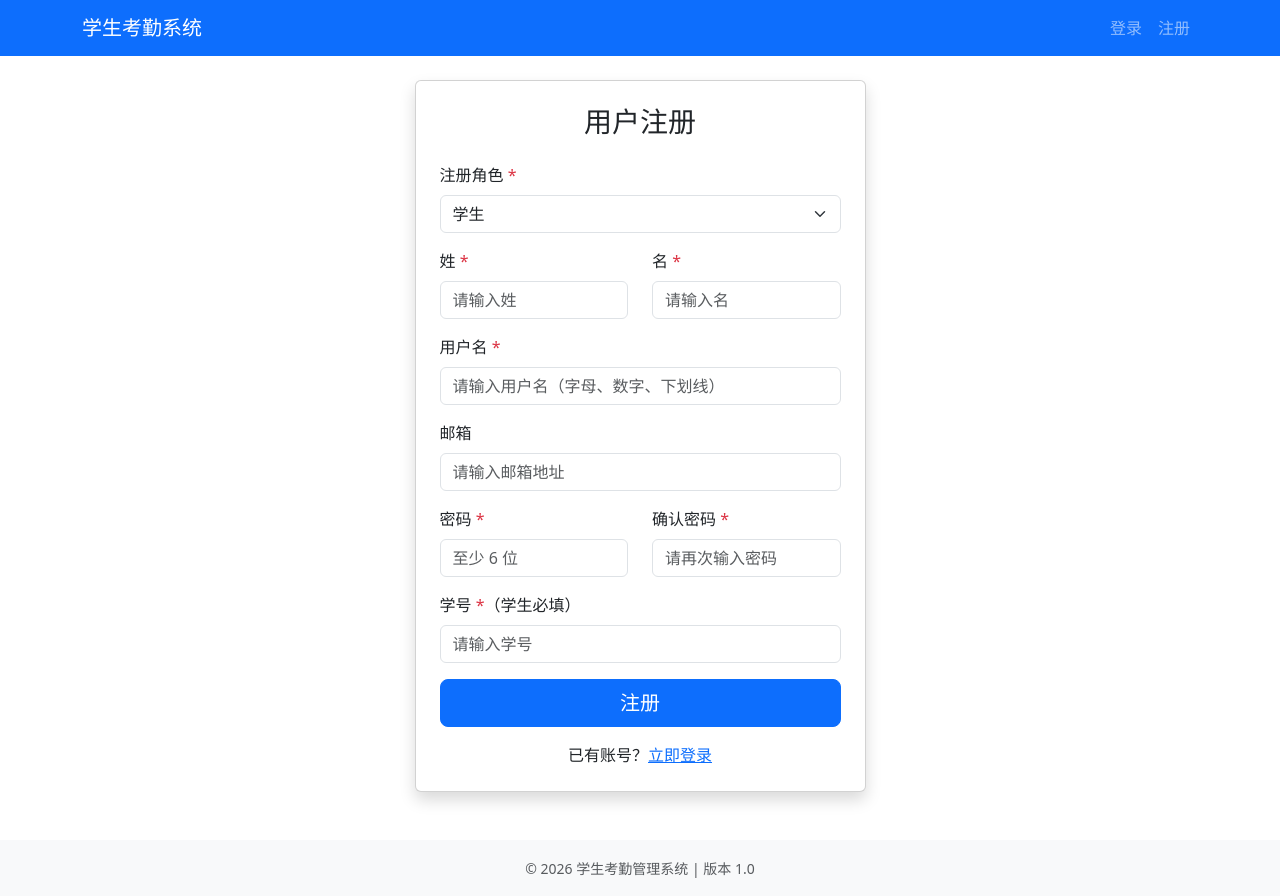
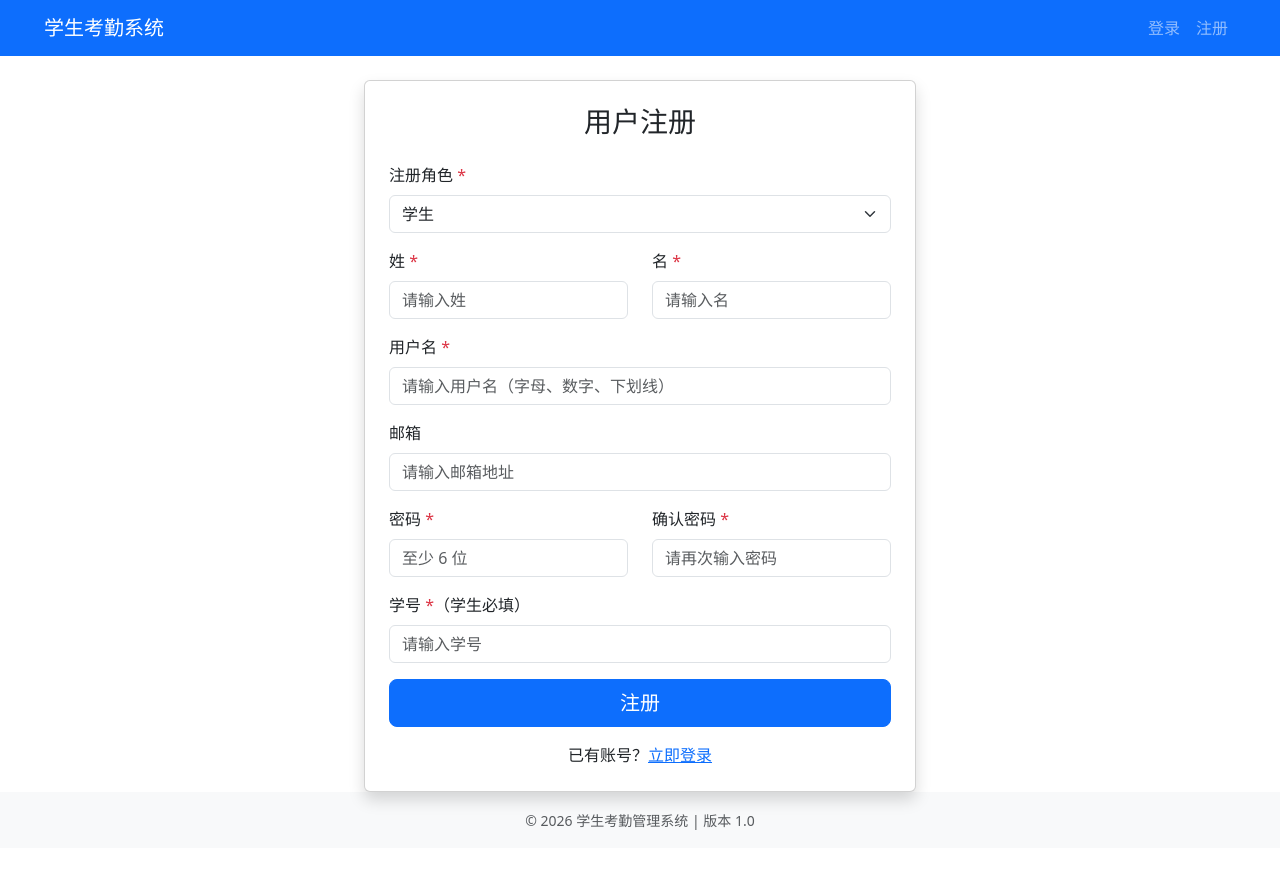
Before and after one commit to CzxLightNing/student-attendance-system, a Django app: page /accounts/register/ in a window 1280 px wide. After the commit the page ends 830 px from the top, so only its background shows below. Run offline with Django 4.2, Linux system fonts and the light colour scheme; some libraries are stand-ins or nearby versions.

Commit message:
!3 UI-UPDATE
* refactor(navbar): 重构导航栏认证区域布局与动画

```diff
--- /dev/null
+++ b/static/css/custom.css
@@ -0,0 +1,206 @@
+/* 用连续 clamp() 彻底覆盖 Bootstrap 断点跳变 */
+/* 540→720→960→1140→1320 全改为 95vw 等比缩放 + 上下限 */
+.container,
+.navbar .container,
+footer .container {
+    width: 100%;
+    max-width: clamp(540px, 95vw, 1320px);
+    transition: max-width 0.3s ease-in-out, padding 0.3s ease-in-out;
+}
+
+/* 栅格系统过渡 */
+.row {
+    transition: margin 0.3s ease-in-out;
+}
+
+[class*="col-"] {
+    transition: flex 0.3s ease-in-out, max-width 0.3s ease-in-out, width 0.3s ease-in-out, padding 0.3s ease-in-out;
+}
+
+/* 表格与卡片平滑过渡 */
+.table-responsive,
+.card {
+    transition: all 0.3s ease-in-out;
+}
+
+/* 表单控件平滑过渡 */
+.form-control,
+.form-select,
+.btn-lg {
+    transition: font-size 0.3s ease-in-out, padding 0.3s ease-in-out;
+}
+
+/* 导航栏折叠淡入淡出 */
+/* 配合 Bootstrap Collapse JS 插件，通过 .collapsing 类添加透明度过渡 */
+.navbar-collapse.collapsing {
+    opacity: 1;
+    transition: opacity 0.3s ease-in-out;
+}
+
+.navbar-collapse.collapse.show {
+    opacity: 1;
+    transition: opacity 0.3s ease-in-out;
+}
+
+/* 桌面端保持正常溢出 */
+@media (min-width: 992px) {
+    .navbar-collapse.collapse {
+        opacity: 1;
+        overflow: visible;
+    }
+}
+
+/* 移动端折叠状态下隐藏（仅在移动端媒体查询内生效，避免桌面端加载闪烁） */
+@media (max-width: 991.98px) {
+    .navbar-collapse.collapse {
+        opacity: 0;
+    }
+}
+
+/* 右上角认证组件：汉堡菜单交互 */
+/* 桌面端 inline 显示，移动端通过汉堡按钮唤出下拉菜单 */
+.navbar-auth {
+    position: relative;
+}
+
+/* 汉堡按钮：仅在移动端显示 */
+.navbar-auth-toggler {
+    display: none;
+    background: none;
+    border: 1px solid rgba(255, 255, 255, 0.3);
+    border-radius: 4px;
+    padding: 4px 8px;
+    cursor: pointer;
+    outline: none;
+    flex-shrink: 0;
+}
+
+.navbar-auth-toggler:focus {
+    box-shadow: 0 0 0 2px rgba(255, 255, 255, 0.5);
+}
+
+.navbar-auth-toggler-bar {
+    display: block;
+    width: 22px;
+    height: 2px;
+    background: rgba(255, 255, 255, 0.85);
+    margin: 4px 0;
+    border-radius: 1px;
+    transition: transform 0.3s ease-in-out, opacity 0.3s ease-in-out;
+}
+
+/* 汉堡打开时图标变形为 X */
+.navbar-auth.open .navbar-auth-toggler-bar:nth-child(1) {
+    transform: translateY(6px) rotate(45deg);
+}
+
+.navbar-auth.open .navbar-auth-toggler-bar:nth-child(2) {
+    opacity: 0;
+}
+
+.navbar-auth.open .navbar-auth-toggler-bar:nth-child(3) {
+    transform: translateY(-6px) rotate(-45deg);
+}
+
+/* 下拉菜单容器 */
+.navbar-auth-collapse {
+    overflow: hidden;
+}
+
+.navbar-auth-collapse .navbar-nav {
+    flex-direction: column;
+    padding: 4px 0;
+}
+
+.navbar-auth-collapse .nav-link {
+    white-space: nowrap;
+    padding: 8px 16px;
+    transition: background 0.2s ease-in-out, color 0.2s ease-in-out;
+}
+
+.navbar-auth-collapse .nav-link:hover {
+    background: rgba(255, 255, 255, 0.15);
+    border-radius: 4px;
+}
+
+/* 桌面端：inline 显示，隐藏汉堡 */
+@media (min-width: 992px) {
+    .navbar-auth-toggler {
+        display: none;
+    }
+
+    .navbar-auth-collapse {
+        overflow: visible;
+    }
+
+    .navbar-auth-collapse .navbar-nav {
+        flex-direction: row;
+        padding: 0;
+    }
+
+    .navbar-auth-collapse .nav-link:hover {
+        background: none;
+    }
+}
+
+/* 移动端：汉堡菜单交互 */
+@media (max-width: 991.98px) {
+    .navbar-auth {
+        display: flex;
+        align-items: center;
+        align-self: stretch;
+    }
+
+    .navbar-auth-toggler {
+        display: block;
+    }
+
+    .navbar-auth-collapse {
+        position: absolute;
+        top: calc(100% + 6px);
+        right: 0;
+        min-width: 160px;
+        background: #0d6efd;
+        border-radius: 6px;
+        box-shadow: 0 4px 16px rgba(0, 0, 0, 0.15);
+        max-height: 0;
+        opacity: 0;
+        visibility: hidden;
+        transition: max-height 0.35s cubic-bezier(0.4, 0, 0.2, 1),
+                    opacity 0.35s cubic-bezier(0.4, 0, 0.2, 1),
+                    visibility 0.35s cubic-bezier(0.4, 0, 0.2, 1);
+        z-index: 1030;
+    }
+
+    .navbar-auth.open .navbar-auth-collapse {
+        max-height: 200px;
+        opacity: 1;
+        visibility: visible;
+    }
+
+    .navbar-auth-collapse .nav-link {
+        color: rgba(255, 255, 255, 0.95);
+        display: block;
+        width: 100%;
+    }
+}
+
+/* 认证卡片列：随浏览器宽度连续平滑缩放 */
+/* min=320px 保证最小可用宽度，45vw 按视口比例缩放，max=640px 保上限 */
+.auth-card-col {
+    width: clamp(320px, 45vw, 640px);
+    margin: 0 auto;
+    padding: 0 12px;
+    transition: width 0.3s ease-in-out;
+}
+
+/* 超大屏幕适配 */
+@media (min-width: 1400px) {
+    .navbar .container {
+        max-width: 100%;
+    }
+
+    .auth-card-col {
+        width: clamp(300px, 30vw, 440px);
+    }
+}
--- a/templates/base.html
+++ b/templates/base.html
@@ -6,9 +6,10 @@
     <title>{% block title %}学生考勤管理系统{% endblock %}</title>
     {% load static %}
     <link rel="stylesheet" href="{% static 'css/bootstrap.min.css' %}">
+    <link rel="stylesheet" href="{% static 'css/custom.css' %}">
     {% block extra_css %}{% endblock %}
 </head>
-<body>
+<body class="d-flex flex-column min-vh-100">
     <nav class="navbar navbar-expand-lg navbar-dark bg-primary">
         <div class="container">
             <a class="navbar-brand" href="{% url 'accounts:home' %}">学生考勤系统</a>
@@ -36,19 +37,23 @@
                         {% endif %}
                     {% endif %}
                 </ul>
-                <ul class="navbar-nav ms-auto">
+            </div>
+            <div class="navbar-auth" id="navbarAuth">
+                <button class="navbar-auth-toggler" type="button" aria-label="用户菜单" aria-expanded="false" aria-controls="navbarAuthCollapse">
+                    <span class="navbar-auth-toggler-bar"></span>
+                    <span class="navbar-auth-toggler-bar"></span>
+                    <span class="navbar-auth-toggler-bar"></span>
+                </button>
+                <div class="navbar-auth-collapse" id="navbarAuthCollapse">
+                    <ul class="navbar-nav">
                         {% if user.is_authenticated %}
-                    <li class="nav-item dropdown">
-                        <a class="nav-link dropdown-toggle" href="#" id="userDropdown" role="button" data-bs-toggle="dropdown" aria-expanded="false">
-                            {{ user.last_name }}{{ user.first_name }} ({% if user.role == 'admin' %}管理员{% elif user.role == 'teacher' %}教师{% else %}学生{% endif %})
-                        </a>
-                        <ul class="dropdown-menu dropdown-menu-end" aria-labelledby="userDropdown">
                         {% if user.role != 'admin' %}
-                            <li><a class="dropdown-item" href="{% url 'accounts:change_password' %}">修改密码</a></li>
+                        <li class="nav-item">
+                            <a class="nav-link" href="{% url 'accounts:change_password' %}">修改密码</a>
+                        </li>
                         {% endif %}
-                            <li><hr class="dropdown-divider"></li>
-                            <li><a class="dropdown-item" href="{% url 'accounts:logout' %}">退出登录</a></li>
-                        </ul>
+                        <li class="nav-item">
+                            <a class="nav-link" href="{% url 'accounts:logout' %}">退出登录</a>
                         </li>
                         {% else %}
                         <li class="nav-item">
@@ -61,9 +66,10 @@
                     </ul>
                 </div>
             </div>
+        </div>
     </nav>
 
-    <main class="container mt-4">
+    <main class="container mt-4 flex-grow-1">
         {% if messages %}
             {% for message in messages %}
             <div class="alert {{ message.tags }} alert-dismissible fade show" role="alert">
@@ -75,7 +81,7 @@
         {% block content %}{% endblock %}
     </main>
 
-    <footer class="bg-light text-center text-muted py-3 mt-5">
+    <footer class="bg-light text-center text-muted py-3">
         <div class="container">
             <small>&copy; {% now "Y" %} 学生考勤管理系统 | 版本 1.0</small>
         </div>
@@ -117,6 +123,57 @@
             return response.json();
         }
     </script>
+    <script>
+        // 认证汉堡菜单交互逻辑
+        // Auth hamburger menu toggle logic
+        document.addEventListener('DOMContentLoaded', function () {
+            var authToggler = document.querySelector('.navbar-auth-toggler');
+            var authContainer = document.getElementById('navbarAuth');
+            if (!authToggler || !authContainer) return;
+
+            function openMenu() {
+                authContainer.classList.add('open');
+                authToggler.setAttribute('aria-expanded', 'true');
+            }
+
+            function closeMenu() {
+                authContainer.classList.remove('open');
+                authToggler.setAttribute('aria-expanded', 'false');
+            }
+
+            function isOpen() {
+                return authContainer.classList.contains('open');
+            }
+
+            authToggler.addEventListener('click', function (e) {
+                e.stopPropagation();
+                if (isOpen()) {
+                    closeMenu();
+                } else {
+                    openMenu();
+                }
+            });
+
+            document.addEventListener('click', function (e) {
+                if (isOpen() && !authContainer.contains(e.target)) {
+                    closeMenu();
+                }
+            });
+
+            document.addEventListener('keydown', function (e) {
+                if (e.key === 'Escape' && isOpen()) {
+                    closeMenu();
+                }
+            });
+
+            var menuLinks = authContainer.querySelectorAll('.navbar-auth-collapse .nav-link');
+            menuLinks.forEach(function (link) {
+                link.addEventListener('click', function () {
+                    closeMenu();
+                });
+            });
+        });
+    </script>
     {% block extra_js %}{% endblock %}
 </body>
 </html>
--- a/templates/change_password.html
+++ b/templates/change_password.html
@@ -2,8 +2,8 @@
 {% block title %}修改密码 - 学生考勤管理系统{% endblock %}
 
 {% block content %}
-<div class="row justify-content-center">
-    <div class="col-md-5 col-lg-4">
+<div class="d-flex justify-content-center">
+    <div class="auth-card-col">
         <div class="card shadow">
             <div class="card-body p-4">
                 <h3 class="text-center mb-4">修改密码</h3>
--- a/templates/registration/login.html
+++ b/templates/registration/login.html
@@ -2,8 +2,8 @@
 {% block title %}登录 - 学生考勤管理系统{% endblock %}
 
 {% block content %}
-<div class="row justify-content-center">
-    <div class="col-md-5 col-lg-4">
+<div class="d-flex justify-content-center">
+    <div class="auth-card-col">
         <div class="card shadow">
             <div class="card-body p-4">
                 <h3 class="text-center mb-4">用户登录</h3>
--- a/templates/registration/register.html
+++ b/templates/registration/register.html
@@ -2,8 +2,8 @@
 {% block title %}注册 - 学生考勤管理系统{% endblock %}
 
 {% block content %}
-<div class="row justify-content-center">
-    <div class="col-md-7 col-lg-5">
+<div class="d-flex justify-content-center">
+    <div class="auth-card-col">
         <div class="card shadow">
             <div class="card-body p-4">
                 <h3 class="text-center mb-4">用户注册</h3>
```
Lines whose indentation alone changed are shown as unchanged.
